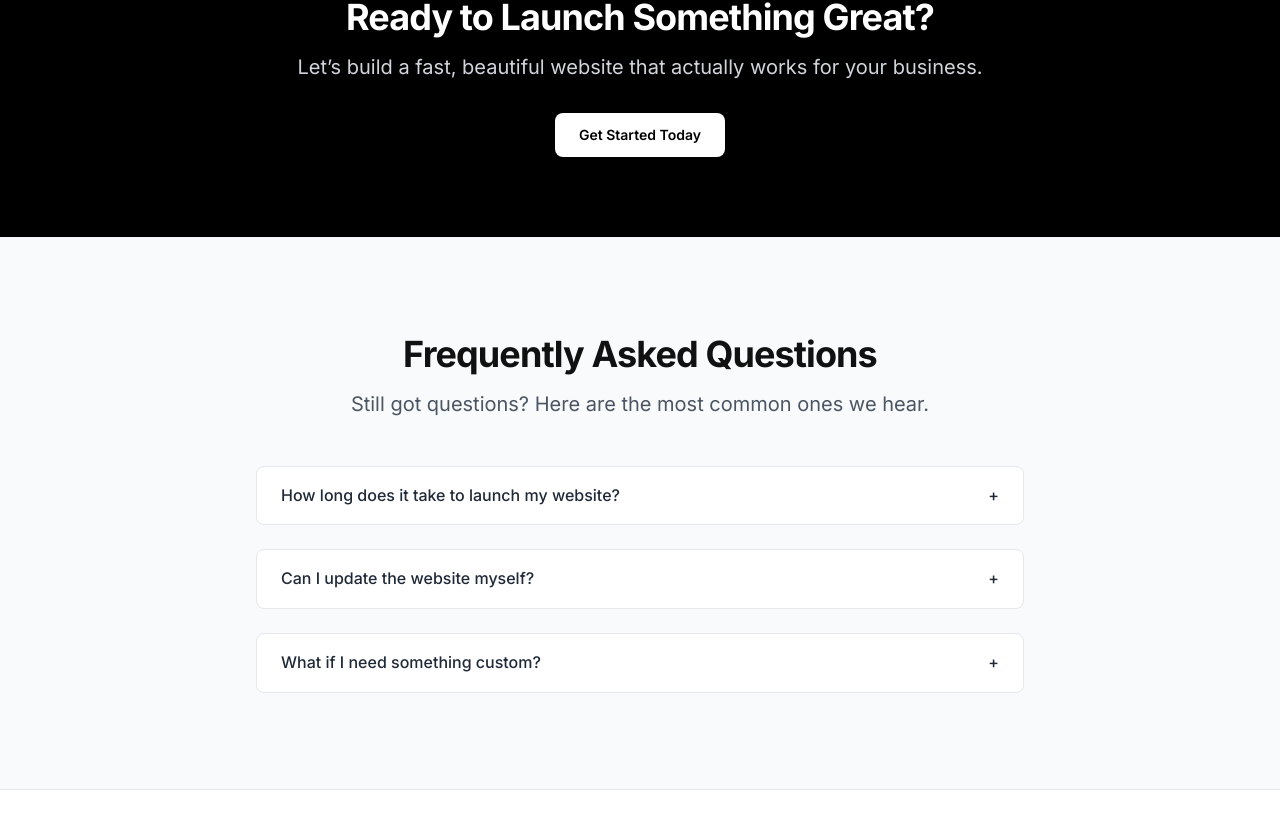
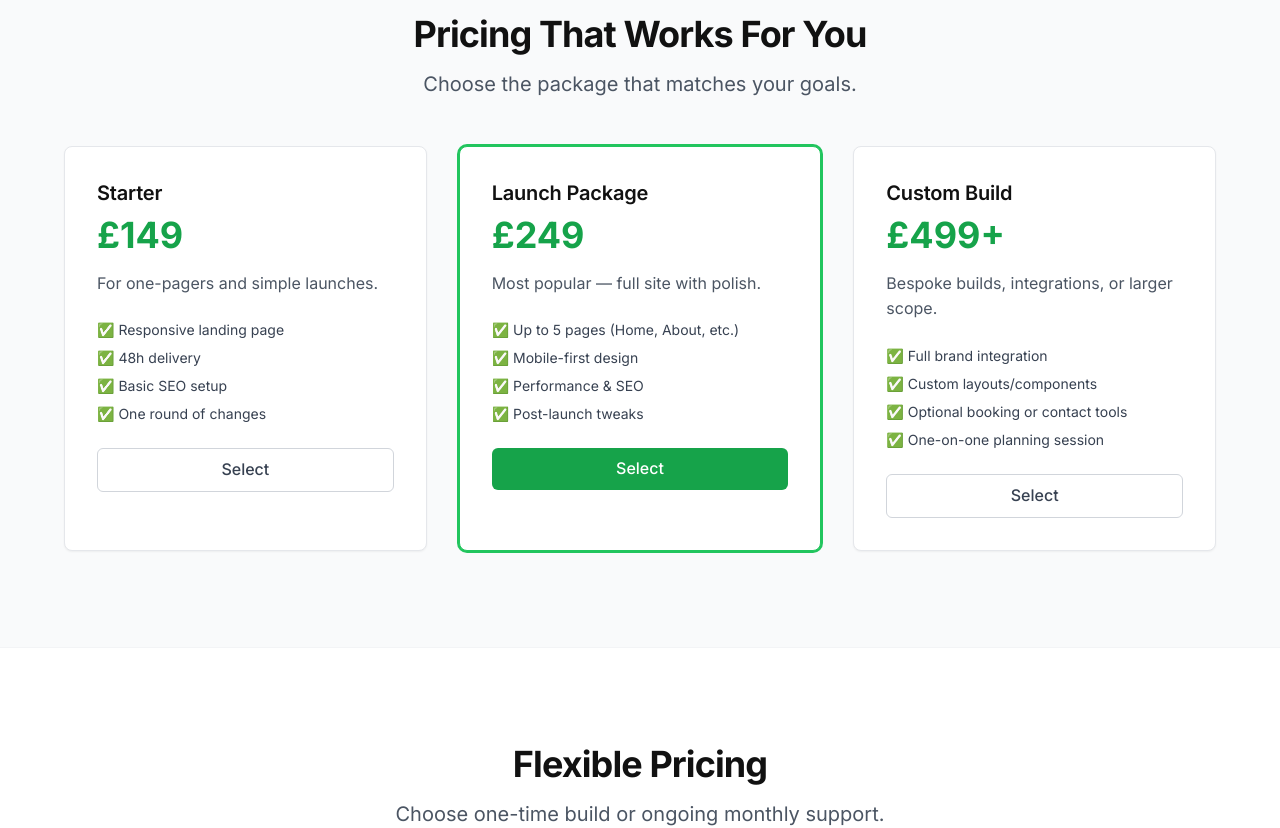
Before and after one commit to lukevonbergen/web-base, a Next.js app: page / in a window 1280 px wide. Shown: the part 4919-5747 px from the top of the page. Built offline with nearby package versions, Linux system fonts and the light colour scheme.

Commit message:
Update page.js

```diff
--- a/app/page.js
+++ b/app/page.js
@@ -1,6 +1,8 @@
 import HeroSection from "@/components/hero/Hero_1";
 import Features from "@/components/features/Features_1"
-import Pricing from "@/components/pricing/Pricing_1"
+import PricingBasic from "@/components/pricing/Pricing_1"
+import PricingIntermediate from "@/components/pricing/Pricing_2"
+import PricingAdvanced from "@/components/pricing/Pricing_3"
 import Footer from "@/components/footer/Footer_1"
 import NavBar from "@/components/navigation/Nav_1"
 import Gallery from "@/components/gallery/Gallery_1"
@@ -35,7 +37,9 @@ export default function HomePage() {
         <Services />
         <TestimonialsBasic />
         <TestimonialsIntermediate />
-        <Pricing />
+        <PricingBasic />
+        <PricingIntermediate />
+        <PricingAdvanced />
         <CTA />
         <FAQ />
         <Footer />
```
